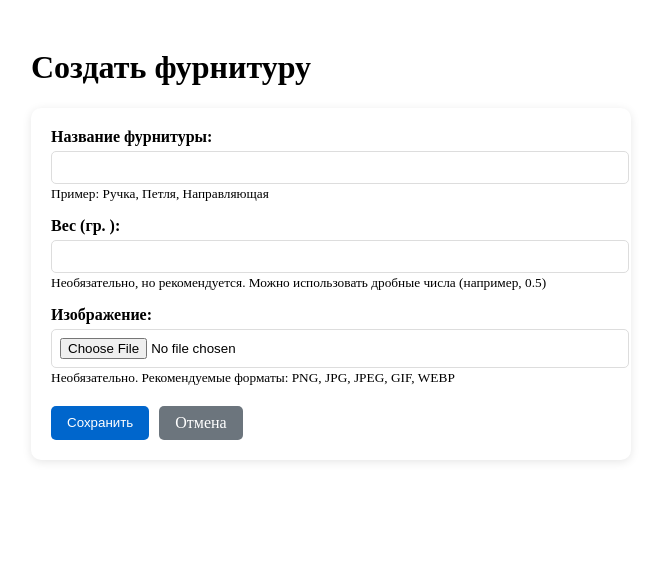
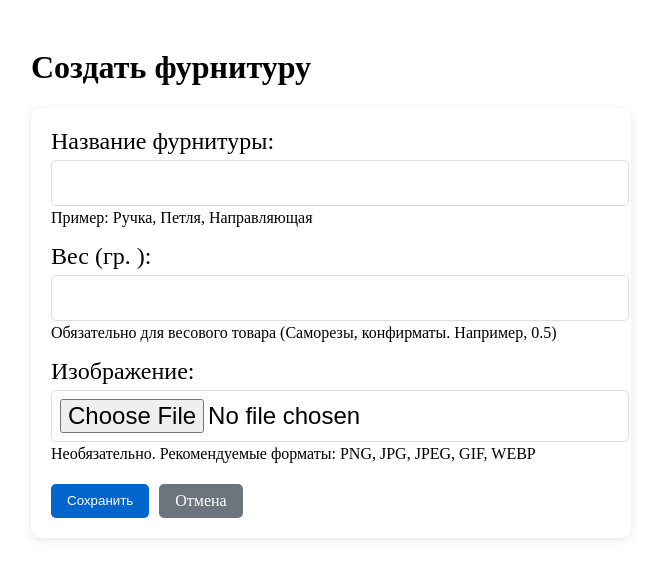
Before and after one commit to wepron/tip4, a Flask app: page /fittings/create in a window 1280 px wide. Shown: the top 579 px of the page, without its empty margins (309-969 px from the left). Run offline with Flask 3, Linux system fonts and the light colour scheme.

Commit message:
пострадал хуйней

```diff
--- a/routes.py
+++ b/routes.py
@@ -1,5 +1,5 @@
 from flask import render_template, request, redirect, url_for, flash
-from models import Color, Fitting, KitchenType, KitchenBase
+from models import Color, Fitting, KitchenType, KitchenBase, Module
 from extensions import db
 
 # Убираем secure_filename из импорта, так как она уже есть в utils
--- a/static/css/style.css
+++ b/static/css/style.css
@@ -137,16 +137,19 @@
 }
 
 .form-group {
+    font-size: 1.2rem;
     margin-bottom: 15px;
 }
 
 .form-group label {
+    font-size: 1.5rem;
     display: block;
     margin-bottom: 5px;
-    font-weight: bold;
+
 }
 
 .form-group input {
+    font-size: 1.5rem;
     width: 100%;
     padding: 8px;
     border: 1px solid #ddd;
--- a/templates/fitting_form.html
+++ b/templates/fitting_form.html
@@ -24,14 +24,13 @@
         <div class="form-group">
             <label for="weight">Вес (гр. ):</label>
             <input type="number" id="weight" name="weight" step="any" value="{{ fitting.weight if fitting and fitting.weight else '' }}">
-            <small>Необязательно, но рекомендуется. Можно использовать дробные числа (например, 0.5)</small>
+            <small>Обязательно для весового товара (Саморезы, конфирматы. Например, 0.5)</small>
         </div>
 
         <div class="form-group">
             <label for="picture">Изображение:</label>
             {% if fitting and fitting.path_picture %}
                 <div class="current-picture">
-                    <p>Текущее изображение:</p>
                     <img src="{{ url_for('static', filename='images/fittings/' + fitting.path_picture.split('/')[-1]) }}"
                          alt="{{ fitting.name }}" style="max-width: 500px;">
                 </div>
```
Also changed, not shown: models.py (+14 -2 lines), templates/kitchen_type_form.html (+5 -3 lines).
